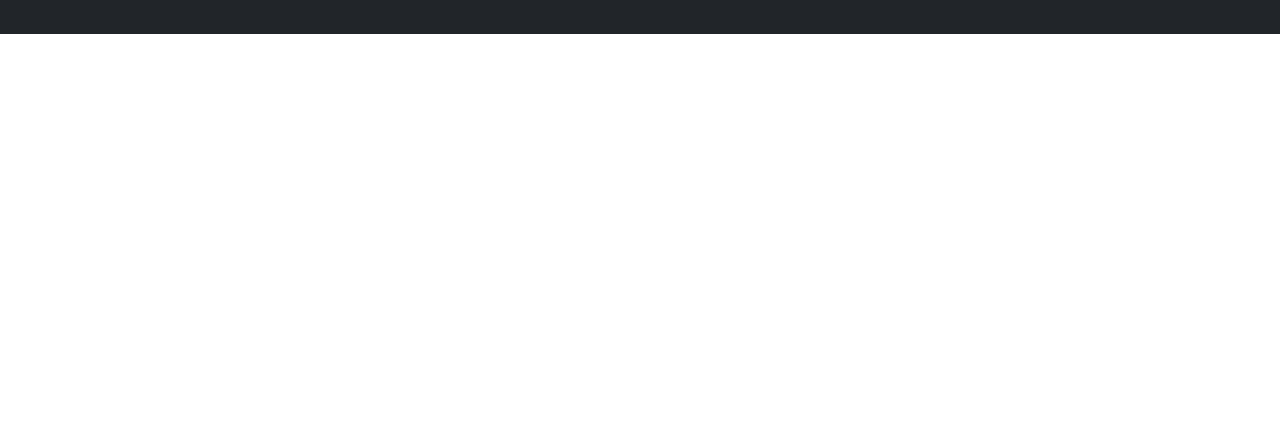
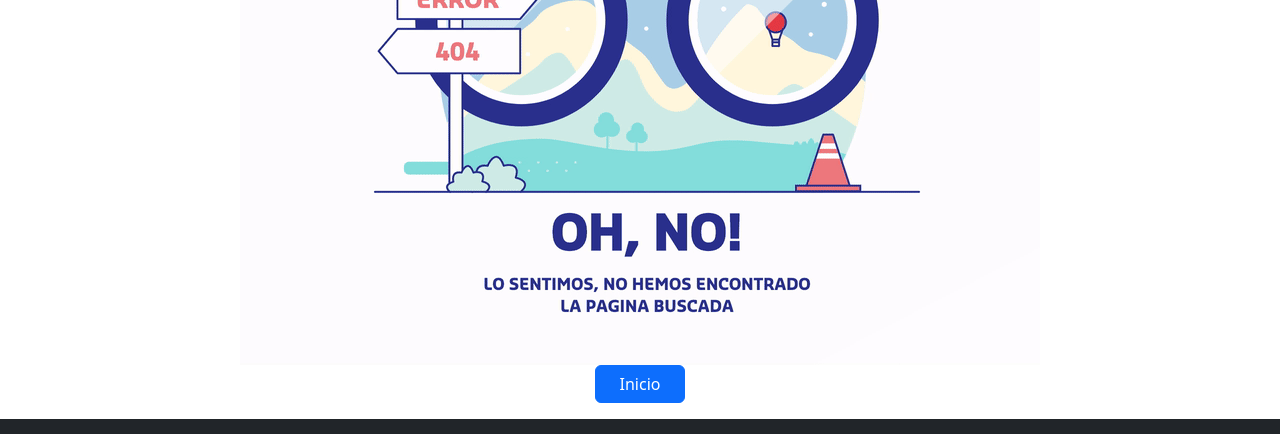
Before and after one commit to nicolasolivera32/rollingbankT1, a plain HTML site: page pages/error404.html in a window 1280 px wide. Shown: the part 291-725 px from the top of the page. Drawn offline with nearby package versions, Linux system fonts and the light colour scheme.

Commit message:
agregue la imagen del error 404 al main y un boton que direcciona a la pagina inicio

```diff
--- a/pages/error404.html
+++ b/pages/error404.html
@@ -59,7 +59,16 @@
         </div>
       </nav>
     </header>
-    <main></main>
+    <main>
+      <section class="container text-center mb-3">
+        <img src="../img/img/404.gif" alt="Error 404" class="img-fluid" />
+        <div>
+          <a href="../index.html" type="button" class="btn btn-primary px-4"
+            >Inicio</a
+          >
+        </div>
+      </section>
+    </main>
     <footer class="bg-dark text-secondary py-4">
       <div class="container">
         <div class="text-secondary d-flex align-items-center">
```
